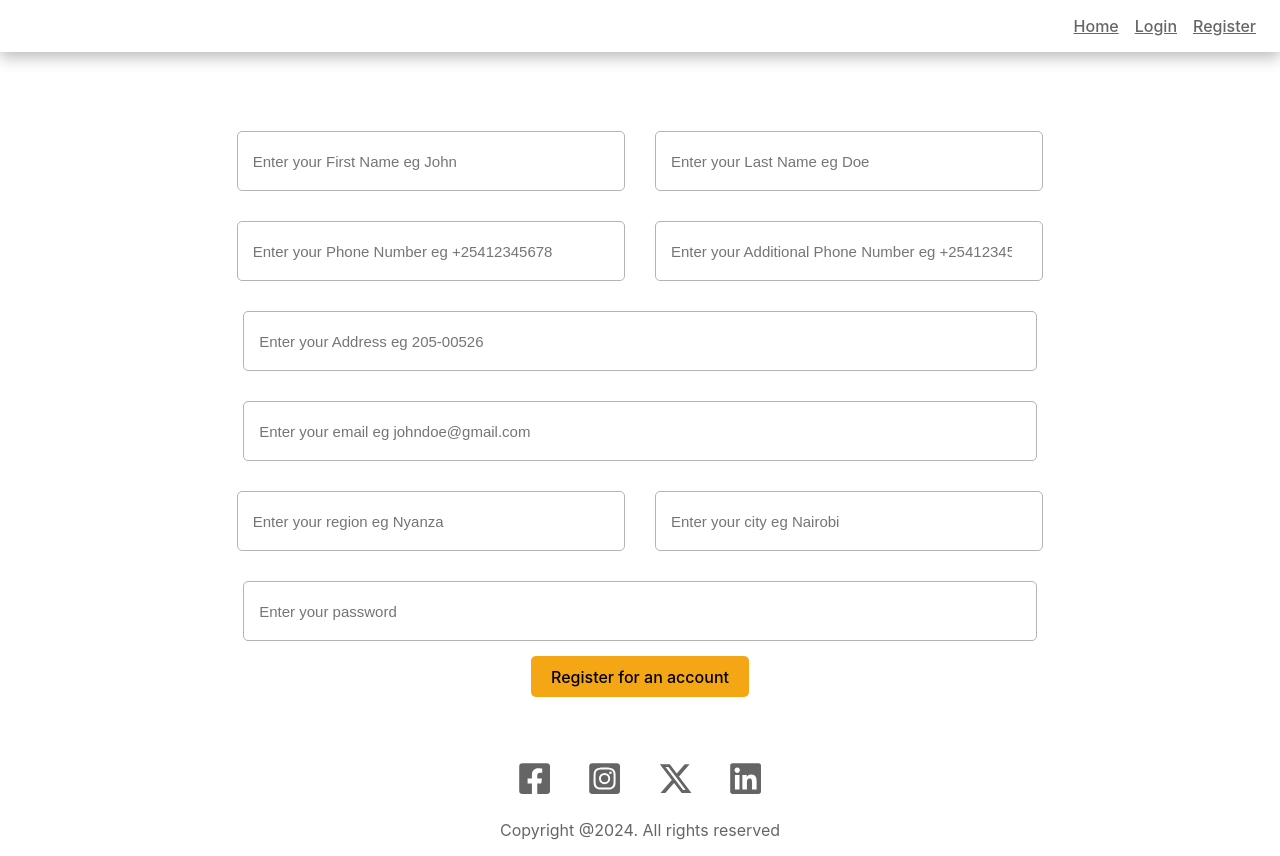
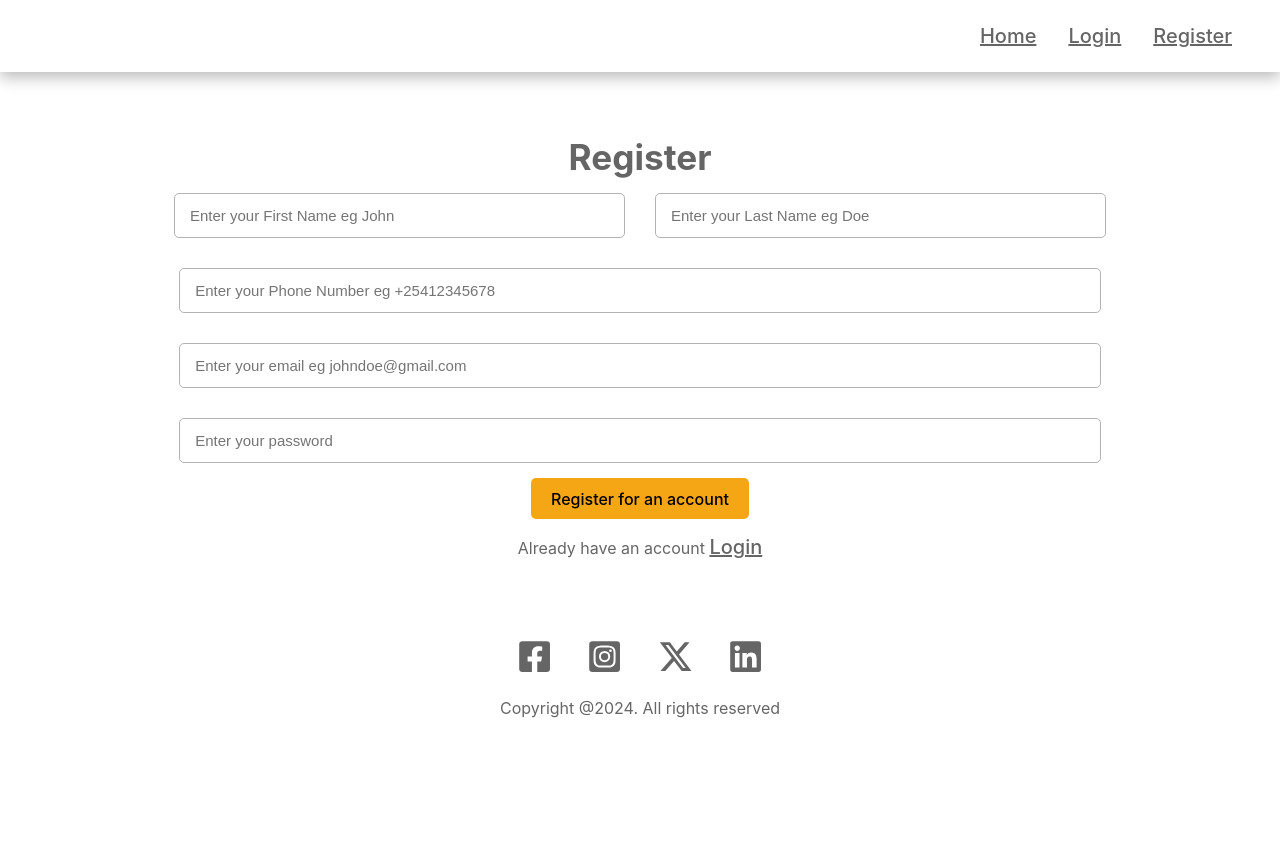
Before and after one commit to Denzel60/E-commerce-Grand-Project, a React (Vite) app in the folder client/: page /register in a window 1280 px wide. After the commit the page ends 800 px from the top, so only its background shows below. Built offline with nearby package versions, Linux system fonts and the light colour scheme.

Commit message:
"Updated package-lock.json, package.json, and various component files (Header, Login, Profile, Register) with new dependencies, styles, and form validation using Yup and Formik."

```diff
--- a/client/package.json
+++ b/client/package.json
@@ -15,6 +15,7 @@
     "react-dom": "^18.2.0",
     "react-icons": "^5.2.1",
     "react-router-dom": "^6.25.0",
+    "yup": "^1.4.0",
     "zustand": "^4.5.4"
   },
   "devDependencies": {
--- a/client/src/Components/Header/Header.css
+++ b/client/src/Components/Header/Header.css
@@ -4,10 +4,10 @@ header{
     align-items: center;
     box-shadow: 0 5px 15px rgba(0, 0, 0, 0.281);
     width: 100%;
-    padding: 1em 1em;
+    padding: 0.5em 1em;
     position: sticky;
 }
-header ul{
+header .header{
     display: flex;
     align-items: center;
     width: 100%;
@@ -15,9 +15,35 @@ header ul{
     margin: 0;
     padding: 0;
 }
-header ul li{
+header .header ul{
+    display: flex;
+    align-items: center;
+    width: 100%;
+    justify-content: flex-end;
+    margin: 0;
+    padding: 1em;
+}
+header .header ul li{
     list-style: none;
     justify-content: space-between;
     display: flex;
-    padding: 0em 0.5em;
+    padding: 0em 1em;
 }
+header .header .search{
+    display: flex;
+    justify-content: center;
+    align-items: center;
+    width: 70%;
+    margin: 0;
+    padding: 0;
+}
+header .header .search input{
+    height: 3.2em;
+    border-radius: 5px 0 0 5px;
+    margin-right: 0;
+}
+header .header .search button{
+    border-radius: 0 5px 5px 0;
+    outline: none;
+    height: 3em;
+}
--- a/client/src/Components/Header/Header.jsx
+++ b/client/src/Components/Header/Header.jsx
@@ -15,6 +15,11 @@ function Header() {
         <header>
             {
                 Auth ?
+                    <div className='header'>
+                        <div className="search">
+                            <input type="text" placeholder='Search Product, Brand, Category' name="" id="" />
+                            <button>Search</button>
+                        </div>
                         <ul>
                             <li><Link to="/dashboard">Dashboard</Link></li>
                             <li><Link to="/cart">Cart</Link></li>
@@ -22,12 +27,15 @@ function Header() {
                             <li><Link to="/profile">Profile</Link></li>
                             <button onClick={handleLogout}>Logout</button>
                         </ul>
+                    </div>
                     :
+                    <div className="header">
                         <ul>
                             <li> <Link to="/">Home</Link></li>
                             <li><Link to="/login">Login</Link></li>
                             <li><Link to="/register">Register</Link></li>
                         </ul>
+                    </div>
             }
         </header>
     )
--- a/client/src/Pages/Login/Login.jsx
+++ b/client/src/Pages/Login/Login.jsx
@@ -1,22 +1,56 @@
 import './Login.css'
 import useAuthStore from "../../store/AuthStore"
-import { useNavigate } from "react-router-dom"
+import { useNavigate, Link } from "react-router-dom"
+import { useFormik } from 'formik'
+import * as Yup from 'yup'
 
 function Login() {
     const navigate = useNavigate();
     const setAuth = useAuthStore((state) => state.setAuth)
 
-    const handleLogin = () => {
-        setAuth(true)
-        navigate('/dashboard')
+    // const handleLogin = () => {
+    //     setAuth(true)
+    //     navigate('/dashboard')
+    // }
+
+    const style = {
+        color: "red"
     }
+
+    const validationSchema = Yup.object({
+        phoneNumber: Yup.string().required("Phone Number is required"),
+        email: Yup.string().email('Invalid email').required('Required'),
+        password: Yup.string().required('Password is required'),
+    })
+
+    const formik = useFormik({
+        initialValues: {
+            phoneNumber: "",
+            email: "",
+            password: "",
+        },
+
+        onSubmit: (values) => {
+            console.log(values)
+            navigate("/dashboard")
+            setAuth(true)
+        },
+
+        validationSchema: validationSchema,
+    })
+
     return (
         <div className="form">
-            <form action="">
-                <input type="number" placeholder="Enter your Phone Number eg +25412345678" />
-                <input type="number" placeholder="Enter your Address eg 205-00526" />
-                <input type="password" placeholder='Enter your password' name="" id="" />
-                <button onClick={handleLogin}>Login</button>
+            <form onSubmit={formik.handleSubmit}>
+                <h3>Login</h3>
+                <input type="number" placeholder="Enter your Phone Number eg +25412345678" name="phoneNumber" value={formik.values.phoneNumber} onChange={formik.handleChange} onBlur={formik.handleBlur} />
+                {formik.touched.phoneNumber && formik.errors.phoneNumber && <div style={style}>Enter phone number</div>}
+                <input type="email" placeholder="Enter your john@gmail.com" name="email" value={formik.values.email} onChange={formik.handleChange} onBlur={formik.handleBlur} />
+                {formik.touched.email && formik.errors.email && <div style={style}>Enter email</div>}
+                <input type="password" placeholder='Enter your password' name="password" value={formik.values.password} onChange={formik.handleChange} onBlur={formik.handleBlur} />
+                {formik.touched.password && formik.errors.password && <div style={style}>Enter password</div>}
+                <button type='submit'>Login</button>
+                <p>Already have an account <Link to="/register">Register</Link></p>
             </form>
         </div>
     )
--- a/client/src/Pages/Profile/Profile.css
+++ b/client/src/Pages/Profile/Profile.css
@@ -0,0 +1,6 @@
+form{
+    width: 100%;
+    display: flex;
+    justify-content: center;
+    align-items: center;
+}
--- a/client/src/Pages/Profile/Profile.jsx
+++ b/client/src/Pages/Profile/Profile.jsx
@@ -1,6 +1,79 @@
+import './Profile.css'
+import { useFormik } from 'formik'
+import * as Yup from 'yup'
+
 function Profile() {
+
+    const style = {
+        color: "red"
+    }
+
+    const validationSchema = Yup.object({
+        firstName: Yup.string().required("First name is required"),
+        lastName: Yup.string().required("Last name is required"),
+        phoneNumber: Yup.string().required("Phone Number is required"),
+        additionalPhoneNumber: Yup.string().required("Additional Phone Number is required"),
+        email: Yup.string().email('Invalid email').required('Required'),
+        address: Yup.string().required('Address is required'),
+        region: Yup.string().required('Region is required'),
+        city: Yup.string().required('City is required'),
+        password: Yup.string().required('Password is required'),
+    })
+
+    const formik = useFormik({
+        initialValues: {
+            firstName: "",
+            lastName: "",
+            phoneNumber: "",
+            additionalPhoneNumber: "",
+            email: "",
+            address: "",
+            password: "",
+            region: "",
+            city: ""
+        },
+
+        onSubmit: (values) => {
+            console.log(values)
+        },
+
+        validationSchema: validationSchema,
+    })
+
     return (
-        <div>Profile</div>
+        <div className="form">
+            <form onSubmit={formik.handleSubmit}>
+                <h3> Profile</h3>
+                <label htmlFor="image">Upload your photo</label>
+                <input type="file" placeholder="Upload your profile image" name="image" id="" />
+                <div className="names-cont">
+                    <input type="text" placeholder="Enter your First Name eg John" name="firstName" value={formik.values.firstName} onChange={formik.handleChange} onBlur={formik.handleBlur} />
+                    <input type="text" placeholder="Enter your Last Name eg Doe" name="lastName" value={formik.values.lastName} onChange={formik.handleChange} onBlur={formik.handleBlur} />
+                </div>
+                {formik.touched.firstName && formik.errors.firstName && <div style={style}>Enter first name</div>}
+                {formik.touched.lastName && formik.errors.lastName && <div style={style}>Enter Last name</div>}
+                <div className="names-cont">
+                    <input type="number" placeholder="Enter your Phone Number eg +25412345678" name="phoneNumber" value={formik.values.phoneNumber} onChange={formik.handleChange} onBlur={formik.handleBlur} />
+                    <input type="number" placeholder="Enter your Additional Phone Number eg +25412345678" name="additionalPhoneNumber" value={formik.values.additionalPhoneNumber} onChange={formik.handleChange} onBlur={formik.handleBlur} />
+                </div>
+                {formik.touched.phoneNumber && formik.errors.phoneNumber && <div style={style}>Enter phone number</div>}
+                {formik.touched.additionalPhoneNumber && formik.errors.additionalPhoneNumber && <div style={style}>Enter additional Phone Number</div>}
+                <input type="number" placeholder="Enter your Address eg 205-00526" name="address" value={formik.values.address} onChange={formik.handleChange} onBlur={formik.handleBlur} />
+                <input type="email" placeholder="Enter your email eg johndoe@gmail.com" name="email" value={formik.values.email} onChange={formik.handleChange} onBlur={formik.handleBlur} />
+                {formik.touched.address && formik.errors.address && <div style={style}>Enter address</div>}
+                {formik.touched.email && formik.errors.email && <div style={style}>Enter email</div>}
+                <div className="names-cont">
+                    <input type="text" placeholder="Enter your region eg Nyanza" name="region" value={formik.values.region} onChange={formik.handleChange} onBlur={formik.handleBlur} />
+                    <input type="text" placeholder="Enter your city eg Nairobi" name="city" value={formik.values.city} onChange={formik.handleChange} onBlur={formik.handleBlur} />
+                </div>
+                {formik.touched.region && formik.errors.region && <div style={style}>Enter region</div>}
+                {formik.touched.city && formik.errors.city && <div style={style}>Enter city</div>}
+                <input type="password" placeholder='Enter your password' name="password" value={formik.values.password} onChange={formik.handleChange} onBlur={formik.handleBlur} />
+                {formik.touched.password && formik.errors.password && <div style={style}>Enter password</div>}
+                <button type="submit"> Profile for an account</button>
+
+            </form >
+        </div >
     )
 }
 
--- a/client/src/Pages/Register/Register.jsx
+++ b/client/src/Pages/Register/Register.jsx
@@ -1,34 +1,65 @@
-import useAuthStore from "../../store/AuthStore"
+// import useAuthStore from "../../store/AuthStore"
 import { useNavigate } from "react-router-dom"
+import { Link } from "react-router-dom"
+import { useFormik } from 'formik'
+// import { useState } from "react";
+import * as Yup from 'yup'
 
 function Register() {
 
     const navigate = useNavigate();
-    const setAuth = useAuthStore((state) => state.setAuth)
+    // const setAuth = useAuthStore((state) => state.setAuth)
+    // const [error, setError] = useState(false)
 
-    const handleRegister = () => {
-        setAuth(true)
-        navigate('/login')
+    const style = {
+        color: "red"
     }
+
+    const validationSchema = Yup.object({
+        firstName: Yup.string().required("First name is required"),
+        lastName: Yup.string().required("Last name is required"),
+        phoneNumber: Yup.string().required("Phone Number is required"),
+        email: Yup.string().email('Invalid email').required('Required'),
+        password: Yup.string().required('Password is required'),
+    })
+
+    const formik = useFormik({
+        initialValues: {
+            firstName: "",
+            lastName: "",
+            phoneNumber: "",
+            email: "",
+            password: "",
+        },
+
+        onSubmit: (values) => {
+            console.log(values)
+            navigate('/login')
+        },
+
+        validationSchema: validationSchema,
+    })
+
     return (
         <div className="form">
-            <form action="">
+            <form onSubmit={formik.handleSubmit}>
+                <h3>Register</h3>
                 <div className="names-cont">
-                    <input type="text" placeholder="Enter your First Name eg John" />
-                    <input type="text" placeholder="Enter your Last Name eg Doe" />
+                    <input type="text" placeholder="Enter your First Name eg John" name="firstName" value={formik.values.firstName} onChange={formik.handleChange} onBlur={formik.handleBlur} />
+                    <input type="text" placeholder="Enter your Last Name eg Doe" name="lastName" value={formik.values.lastName} onChange={formik.handleChange} onBlur={formik.handleBlur} />
                 </div>
-                <div className="names-cont">
-                    <input type="number" placeholder="Enter your Phone Number eg +25412345678" />
-                    <input type="number" placeholder="Enter your Additional Phone Number eg +25412345678" />
-                </div>
-                <input type="number" placeholder="Enter your Address eg 205-00526" />
-                <input type="email" placeholder="Enter your email eg johndoe@gmail.com" name="" id="" />
-                <div className="names-cont">
-                    <input type="text" placeholder="Enter your region eg Nyanza" />
-                    <input type="text" placeholder="Enter your city eg Nairobi" />
-                </div>
-                <input type="password" placeholder='Enter your password' name="" id="" />
-                <button onClick={handleRegister}>Register for an account</button>
+                {formik.touched.firstName && formik.errors.firstName && <div style={style}>Enter first name</div>}
+                {formik.touched.lastName && formik.errors.lastName && <div style={style}>Enter Last name</div>}
+
+                <input type="number" placeholder="Enter your Phone Number eg +25412345678" name="phoneNumber" value={formik.values.phoneNumber} onChange={formik.handleChange} onBlur={formik.handleBlur} />
+
+                {formik.touched.phoneNumber && formik.errors.phoneNumber && <div style={style}>Enter phone number</div>}
+                <input type="email" placeholder="Enter your email eg johndoe@gmail.com" name="email" value={formik.values.email} onChange={formik.handleChange} onBlur={formik.handleBlur} />
+                {formik.touched.email && formik.errors.email && <div style={style}>Enter email</div>}
+                <input type="password" placeholder='Enter your password' name="password" value={formik.values.password} onChange={formik.handleChange} onBlur={formik.handleBlur} />
+                {formik.touched.password && formik.errors.password && <div style={style}>Enter password</div>}
+                <button type="submit">Register for an account</button>
+                <p>Already have an account <Link to="/login">Login</Link></p>
             </form>
         </div>
     )
--- a/client/src/index.css
+++ b/client/src/index.css
@@ -15,6 +15,7 @@
 
 a {
   font-weight: 500;
+  font-size: 1.25em;
   color: rgba(0, 0, 0, 0.603);
   text-decoration: underline;
 }
@@ -70,7 +71,7 @@ button:focus-visible {
 }
 input{
   width: 80%;
-  height: 4em;
+  height: 3em;
   margin: 1em;
   background-color: white;
   color: black;
```
Also changed, not shown: 1 other file (tests, documents, lock files or other folders). Lines whose indentation alone changed are shown as unchanged.
